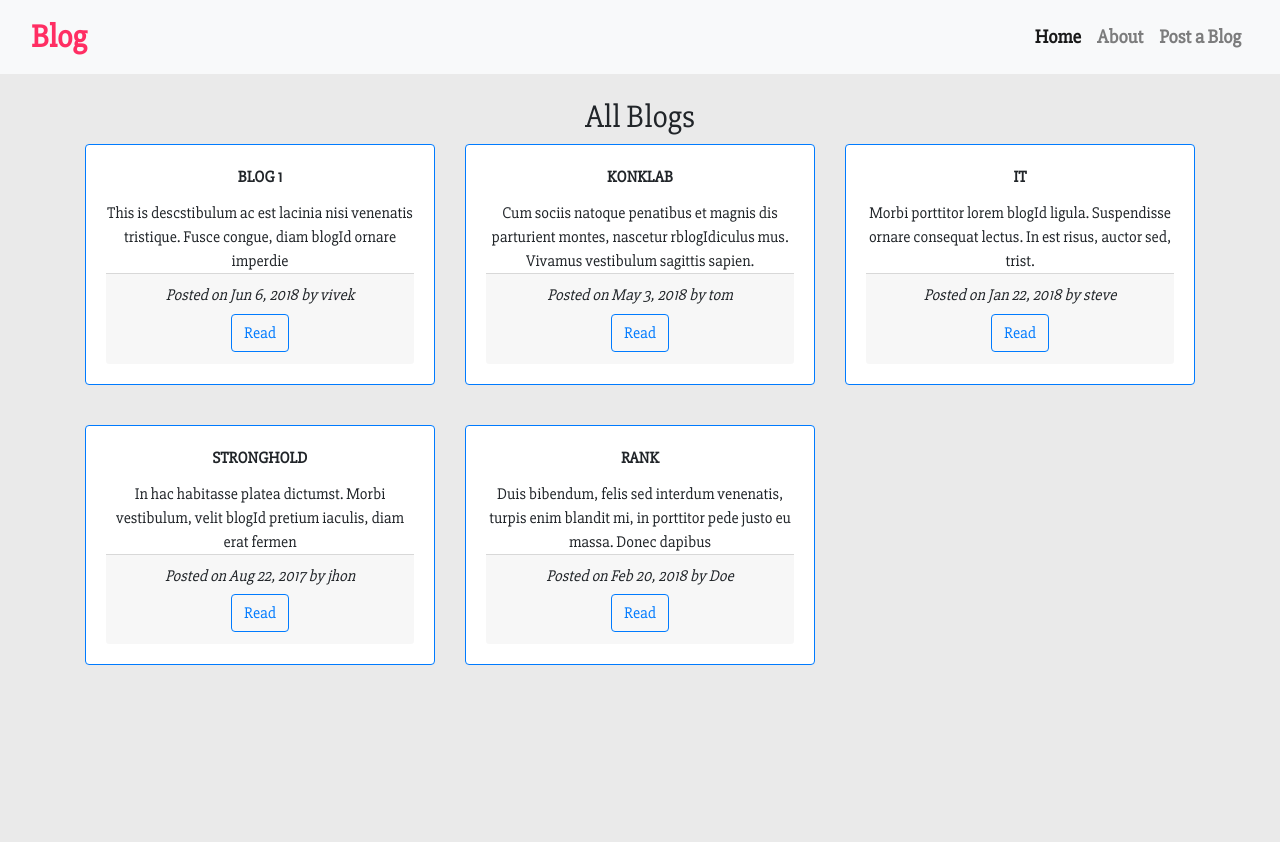
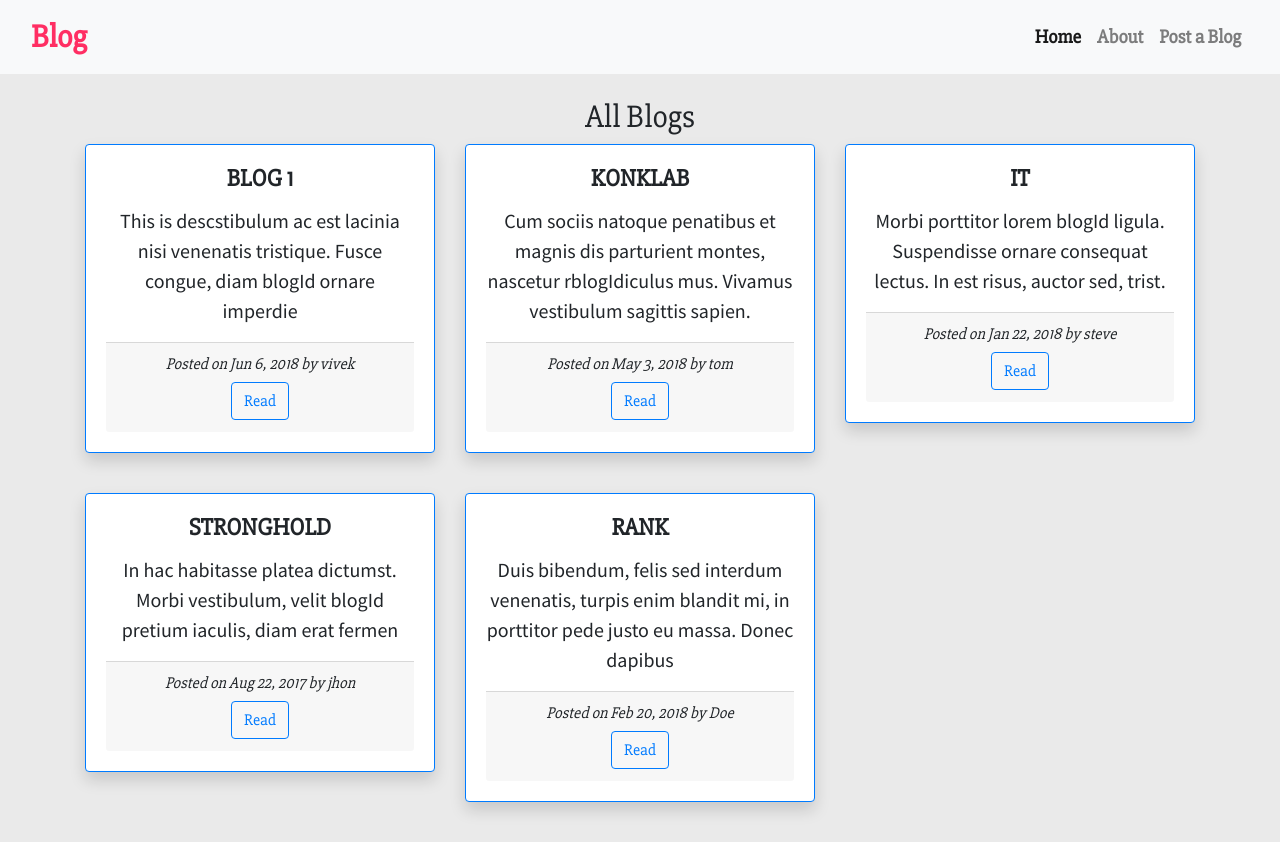
Before and after one commit to vivek1996/blog-app, an Angular app: page /home in a window 1280 px wide. Before the commit the page ends 800 px from the top, so only its background shows below. Built offline with nearby package versions, Linux system fonts and the light colour scheme.

Commit message:
updated blog view

```diff
--- a/src/app/blog-view/blog-view.component.html
+++ b/src/app/blog-view/blog-view.component.html
@@ -1,9 +1,34 @@
-<!-- <div class="container">
-  <div class="row" **ngIf="currentBlog">
+<div class="container">
+  <div class="row" *ngIf="currentBlog">
     <div class="col-md-12">
-      <h2> {{ currentBlog.title }} </h2>
+      <h2>{{currentBlog.title}}</h2>
+      <!-- <small>blog number - {{currentBlog.blogId}}</small> -->
+      <p>posted by {{currentBlog.author}} on {{currentBlog.created | date}}</p>
+      <p *ngIf="currentBlog.tags.length>0">tags :
+        <span *ngFor="let tag of currentBlog.tags;let first=first;let last=last">{{tag}}{{last ? '' : ', '}}</span>
+      </p>
+      <hr>
+      <div [innerHtml]="currentBlog.bodyHtml"></div>
+      <hr>
+      <h5>category - {{currentBlog.category}}</h5>
     </div>
   </div>
-</div> -->
-<p>Lorem ipsum dolor sit amet consectetur adipisicing elit. Obcaecati nostrum, maiores eius veritatis molestias est nam itaque,
-  quisquam officiis fugit commodi error rem quae nulla neque saepe reiciendis, libero qui?</p>
+  <hr>
+  <div class="row" *ngIf="currentBlog">
+    <div class="col-md-4">
+
+      <a class="btn btn-primary" [routerLink]="['/edit',currentBlog.blogId]">Edit </a>
+
+    </div>
+    <div class="col-md-4">
+
+      <a class="btn btn-danger" (click)="deleteThisBlog()">Delete </a>
+
+    </div>
+    <div class="col-md-4">
+
+      <a class="btn btn-warning " (click)="goBackToPreviousPage()">Go Back </a>
+    </div>
+  </div>
+
+</div>
--- a/src/app/blog-view/blog-view.component.ts
+++ b/src/app/blog-view/blog-view.component.ts
@@ -1,15 +1,16 @@
+import { RouterModule, ActivatedRoute } from '@angular/router';
 import { Component, OnInit } from '@angular/core';
 
 @Component({
   selector: 'app-blog-view',
   templateUrl: './blog-view.component.html',
-  styleUrls: ['./blog-view.component.scss']
+  styleUrls: ['./blog-view.component.scss'],
 })
 export class BlogViewComponent implements OnInit {
-
-  constructor() { }
-
-  ngOnInit() {
+  constructor(private route: ActivatedRoute) {
+    const val = this.route.paramMap;
+    console.log(val);
   }
 
+  ngOnInit() {}
 }
--- a/src/app/home/home.component.html
+++ b/src/app/home/home.component.html
@@ -8,12 +8,12 @@
   <div class="row">
     <div *ngFor="let blog of blogData" class="col-md-4">
 
-      <div class="card  bg-white border-primary mb-3">
+      <div class="card  bg-white border-primary mb-3 shadow">
 
         <div class="card-body ">
-          <div class="card-title font-weight-bold">{{blog.title | uppercase}}</div>
+          <div class="card-title h4 font-weight-bold">{{blog.title | uppercase}}</div>
           <div class=" card-text">
-            {{blog.description}}
+            <p class=" lead">{{blog.description}}</p>
           </div>
           <div class="card-footer ">
             <h6 class="h6 font-italic">Posted on {{blog.created | date}} by {{blog.author}}</h6>
--- a/src/styles.scss
+++ b/src/styles.scss
@@ -8,7 +8,10 @@ $dark: #252a34;
 //$btn-gra: linear-gradient(90deg, #00d2ff 0%, #3a47d5 100%);
 
 @import url('https://fonts.googleapis.com/css?family=Slabo+27px|Source+Sans+Pro:400,700');
-
+* {
+  -webkit-font-smoothing: antialiased;
+  -moz-osx-font-smoothing: grayscale;
+}
 body {
   background: $grey;
   font-family: 'Slabo 27px', serif;
```
